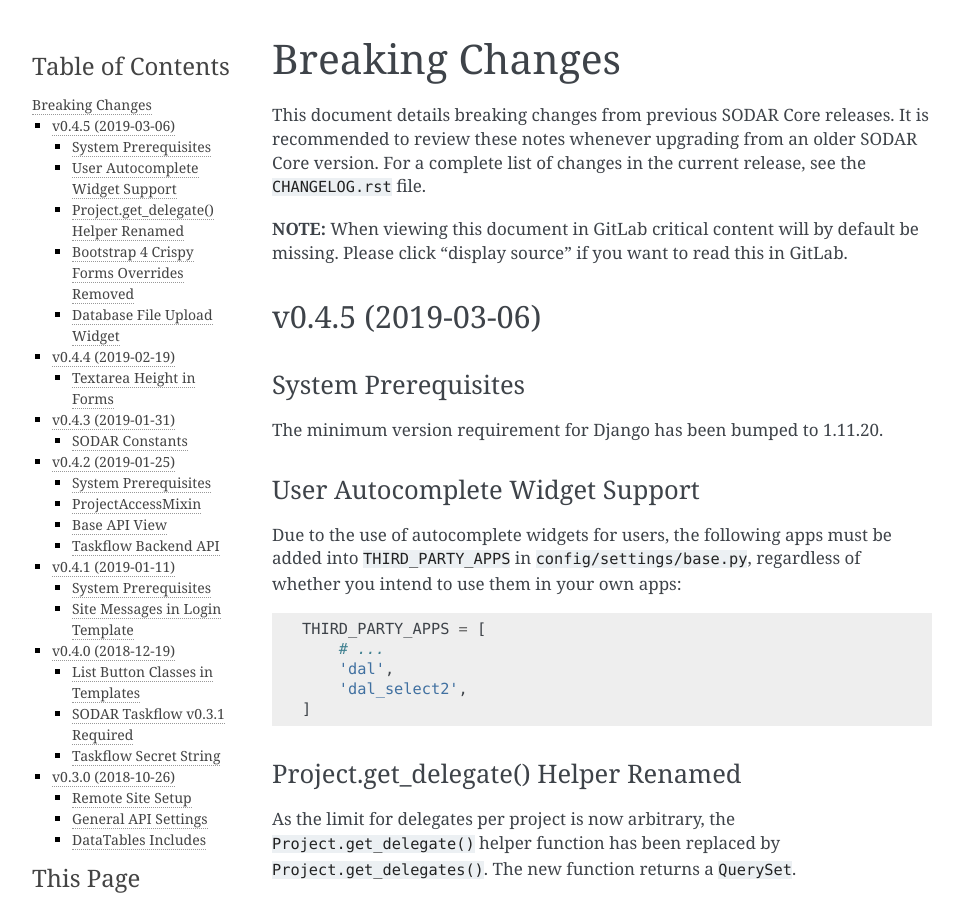
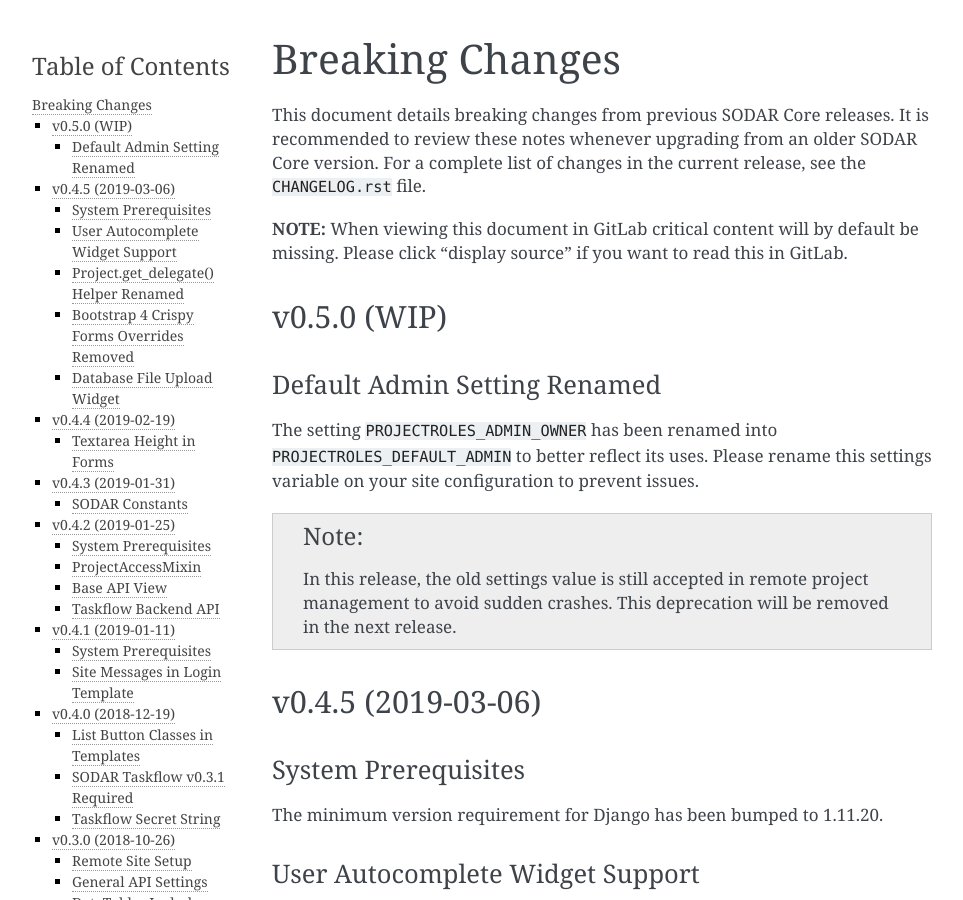
Before and after one commit to bihealth/sodar-core-legacy, a Sphinx documentation site: the page built from docs/source/breaking_changes.rst, in a window 1280 px wide and 900 px high. Shown: the whole window, without its empty margins (148-1111 px from the left). Built offline with Sphinx 7.4.7, drawn with Linux system fonts in a browser that asks for light colours.

Commit message:
rename PROJECTROLES_DEFAULT_ADMIN (#187)

```diff
--- a/CHANGELOG.rst
+++ b/CHANGELOG.rst
@@ -18,12 +18,15 @@
     - Setting ``PROJECTROLES_BROWSER_WARNING`` for unsupported browser warning (#176)
     - Javascript-safe toggle for ``get_setting()`` template tag
     - ID attributes in site containers (#173)
+- **Sodarprojectcache**
+    - Create app (#169)
 
 Changed
 -------
 
 - **Projectroles**
     - Improve remote project sync logging (#184, #185)
+    - Rename ``PROJECTROLES_ADMIN_OWNER`` into ``PROJECTROLES_DEFAULT_ADMIN`` (#187)
 
 Fixed
 -----
--- a/docs/source/app_projectroles_settings.rst
+++ b/docs/source/app_projectroles_settings.rst
@@ -185,6 +185,9 @@
 * ``PROJECTROLES_SEND_EMAIL``: Enable/disable email sending (bool)
 * ``PROJECTROLES_ENABLE_SEARCH``: Whether you want to enable SODAR search on
   your site (boolean)
+* ``PROJECTROLES_DEFAULT_ADMIN``: User name of the default superuser account
+  used in e.g. replacing an unavailable user or performing backend admin
+  commands (string)
 
 Example:
 
@@ -196,6 +199,7 @@
     PROJECTROLES_INVITE_EXPIRY_DAYS = env.int('PROJECTROLES_INVITE_EXPIRY_DAYS', 14)
     PROJECTROLES_SEND_EMAIL = env.bool('PROJECTROLES_SEND_EMAIL', False)
     PROJECTROLES_ENABLE_SEARCH = True
+    PROJECTROLES_DEFAULT_ADMIN = env.str('PROJECTROLES_DEFAULT_ADMIN', 'admin')
 
 
 Optional Projectroles Settings
--- a/docs/source/app_projectroles_usage.rst
+++ b/docs/source/app_projectroles_usage.rst
@@ -310,7 +310,7 @@
 .. note::
 
     If a local user is the owner of a synchronized project on the source site,
-    the user defined in the ``PROJECTROLES_ADMIN_OWNER`` will be given the
+    the user defined in the ``PROJECTROLES_DEFAULT_ADMIN`` will be given the
     owner role. Hence you **must** have this setting defined if you are
     implementing a SODAR site in target mode.
 
--- a/docs/source/breaking_changes.rst
+++ b/docs/source/breaking_changes.rst
@@ -11,6 +11,23 @@
 
 **NOTE:** When viewing this document in GitLab critical content will by default
 be missing. Please click "display source" if you want to read this in GitLab.
+
+
+v0.5.0 (WIP)
+============
+
+Default Admin Setting Renamed
+-----------------------------
+
+The setting ``PROJECTROLES_ADMIN_OWNER`` has been renamed into
+``PROJECTROLES_DEFAULT_ADMIN`` to better reflect its uses. Please rename this
+settings variable on your site configuration to prevent issues.
+
+.. note::
+
+    In this release, the old settings value is still accepted in remote project
+    management to avoid sudden crashes. This deprecation will be removed in the
+    next release.
 
 
 v0.4.5 (2019-03-06)
--- a/docs/source/conf.py
+++ b/docs/source/conf.py
@@ -27,9 +27,9 @@
 author = 'Mikko Nieminen'
 
 # The short X.Y version
-version = '0.4'
+version = '0.5'
 # The full version, including alpha/beta/rc tags
-release = '0.4.6'
+release = '0.5.0'
 
 
 # -- General configuration ---------------------------------------------------
```
Also changed, not shown: 4 other files.
